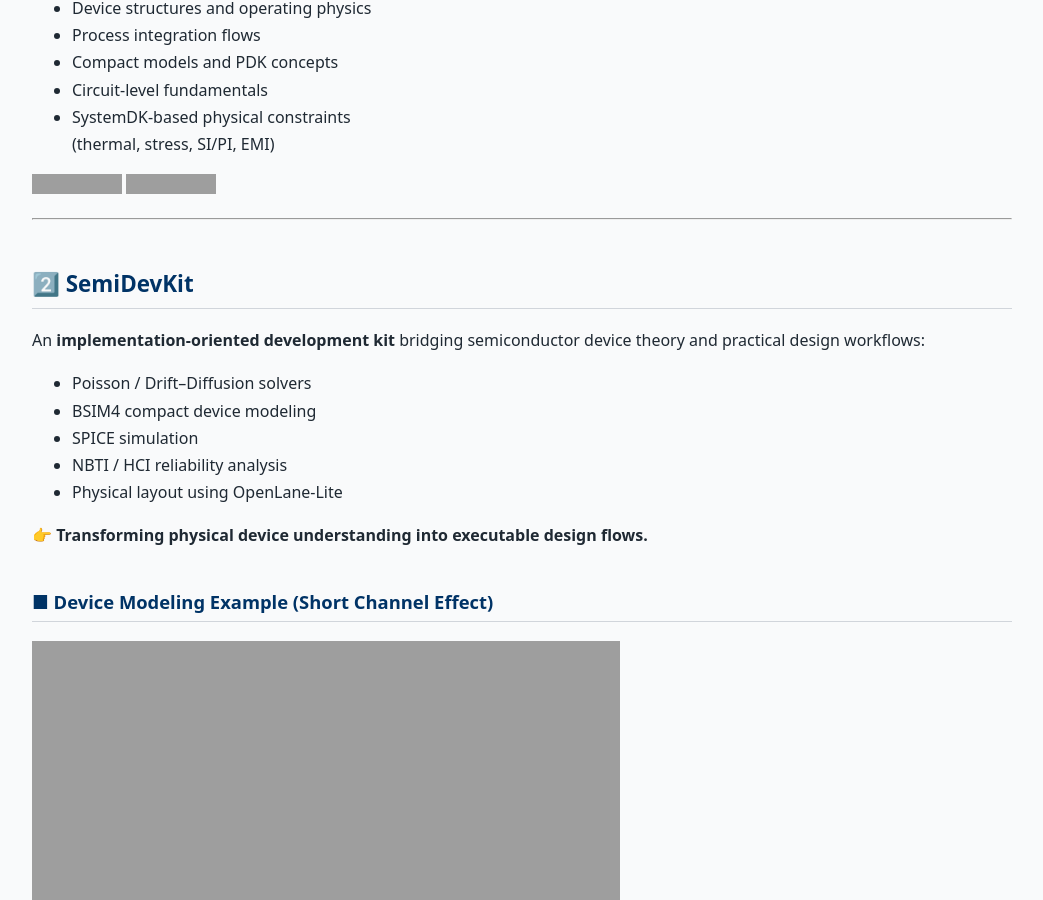
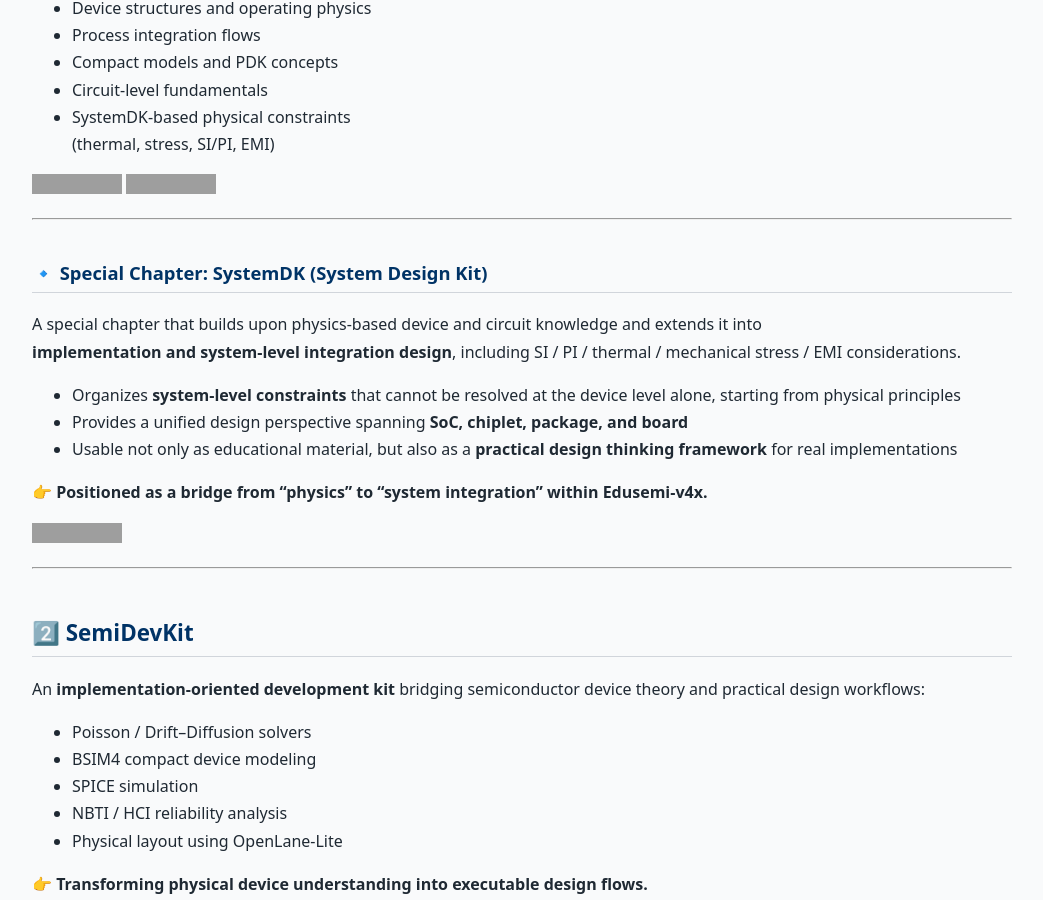
Before and after one commit to Samizo-AITL/Samizo-AITL.github.io, a Jekyll site: the page built from en/index.md, in a window 1280 px wide and 900 px high, scrolled down 5414 px. Shown: the whole window, without its empty margins (118-1161 px from the left). Built offline with Jekyll 4.4.1, drawn with Linux system fonts in a browser that asks for light colours; grey boxes are pictures that could not be loaded.

Commit message:
Update index.md

```diff
--- a/en/index.md
+++ b/en/index.md
@@ -181,6 +181,21 @@
 
 [![Site](https://img.shields.io/badge/View-Site-brightgreen?logo=github)](https://samizo-aitl.github.io/Edusemi-v4x/)
 [![Repo](https://img.shields.io/badge/View-Repo-blue?logo=github)](https://github.com/Samizo-AITL/Edusemi-v4x)
+
+---
+
+### 🔹 Special Chapter: SystemDK (System Design Kit)
+
+A special chapter that builds upon physics-based device and circuit knowledge and extends it into
+**implementation and system-level integration design**, including SI / PI / thermal / mechanical stress / EMI considerations.
+
+- Organizes **system-level constraints** that cannot be resolved at the device level alone, starting from physical principles
+- Provides a unified design perspective spanning **SoC, chiplet, package, and board**
+- Usable not only as educational material, but also as a **practical design thinking framework** for real implementations
+
+👉 **Positioned as a bridge from “physics” to “system integration” within Edusemi-v4x.**
+
+[![SystemDK](https://img.shields.io/badge/View-SystemDK-orange)](https://samizo-aitl.github.io/Edusemi-v4x/f_chapter2a_systemdk/)
 
 ---
 
```
